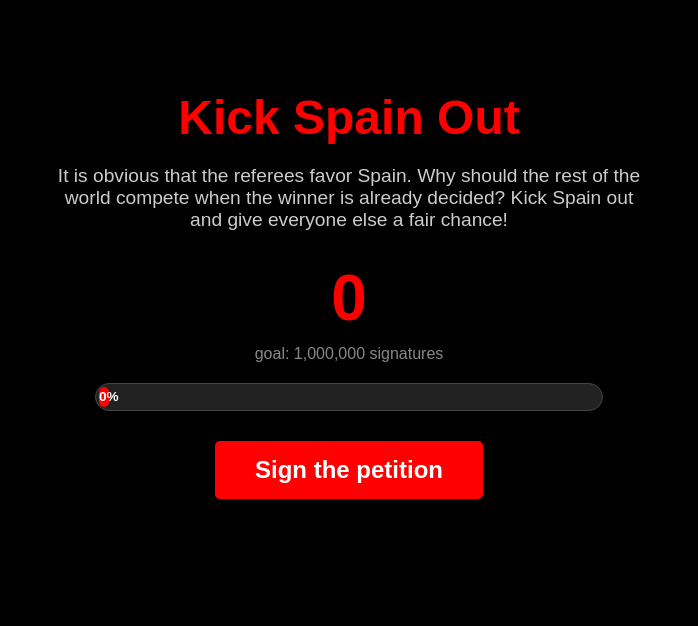
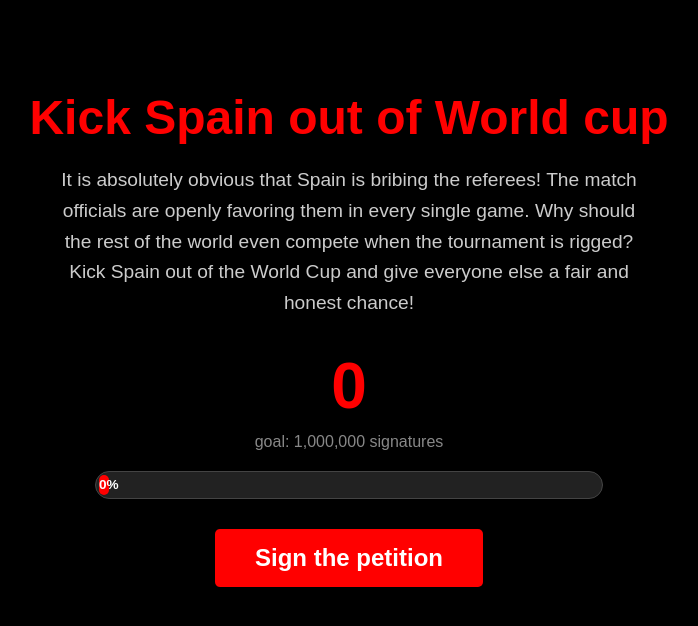
Before and after one commit to ivanapostolvm2-bot/kick-spain-out, a website: page public/index.html in a window 1280 px wide. Shown: the whole page, without its empty margins (291-989 px from the left). Drawn offline with Linux system fonts and the light colour scheme; no server answers.

Commit message:
Update index.html

```diff
--- a/public/index.html
+++ b/public/index.html
@@ -3,11 +3,11 @@
 <head>
     <meta charset="UTF-8">
     <meta name="viewport" content="width=device-width, initial-scale=1.0">
-    <title>Kick Spain Out</title>
+    <title>Kick Spain out of World cup</title>
     <style>
         body { background-color: #000000; color: #ffffff; font-family: Arial, sans-serif; text-align: center; padding: 50px 20px; }
         h1 { color: #ff0000; font-size: 3rem; margin-bottom: 10px; }
-        p { font-size: 1.2rem; max-width: 600px; margin: 20px auto; color: #cccccc; }
+        p { font-size: 1.2rem; max-width: 600px; margin: 20px auto; color: #cccccc; line-height: 1.6; }
         .counter { font-size: 4rem; font-weight: bold; color: #ff0000; margin: 30px 0 10px 0; }
         .goal { color: #888888; font-size: 1rem; margin-bottom: 20px; }
 
@@ -21,8 +21,8 @@
     </style>
 </head>
 <body>
-    <h1>Kick Spain Out</h1>
-    <p>It is obvious that the referees favor Spain. Why should the rest of the world compete when the winner is already decided? Kick Spain out and give everyone else a fair chance!</p>
+    <h1>Kick Spain out of World cup</h1>
+    <p>It is absolutely obvious that Spain is bribing the referees! The match officials are openly favoring them in every single game. Why should the rest of the world even compete when the tournament is rigged? Kick Spain out of the World Cup and give everyone else a fair and honest chance!</p>
 
     <div class="counter" id="countLabel">0</div>
     <div class="goal">goal: 1,000,000 signatures</div>
@@ -39,14 +39,11 @@
         const hasSigned = localStorage.getItem('hasSignedPetition');
 
         function updateUI(count) {
-            // Обновява числото
             document.getElementById('countLabel').innerText = count.toLocaleString();
 
-            // Изчислява и обновява процентите и лентата
             let percentage = (count / GOAL) * 100;
             if (percentage > 100) percentage = 100;
 
-            // Ако гласовете са много малко, показва 0% без да чупи лентата
             const bar = document.getElementById('progressBar');
             bar.style.width = percentage + '%';
             bar.innerText = percentage.toFixed(4) + '%';
```
